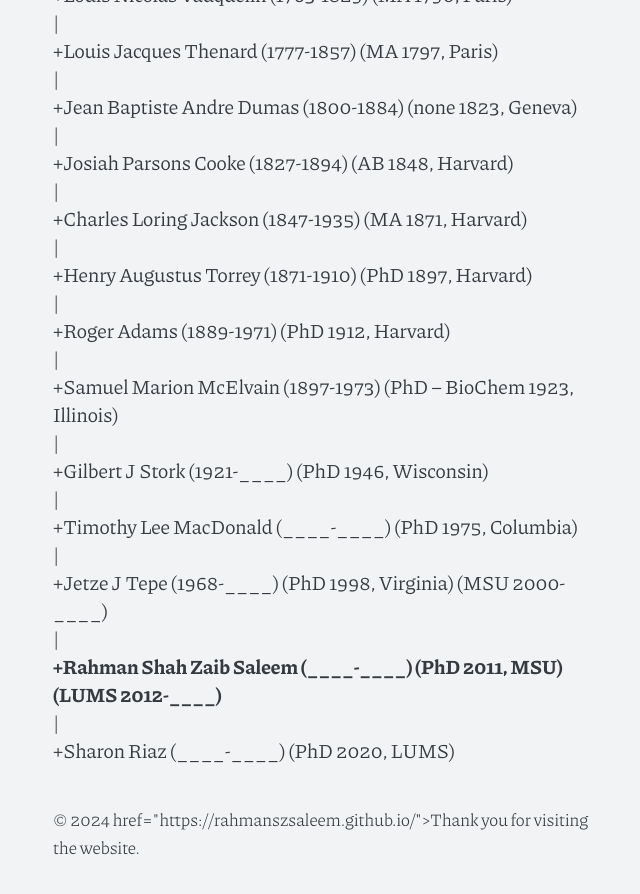
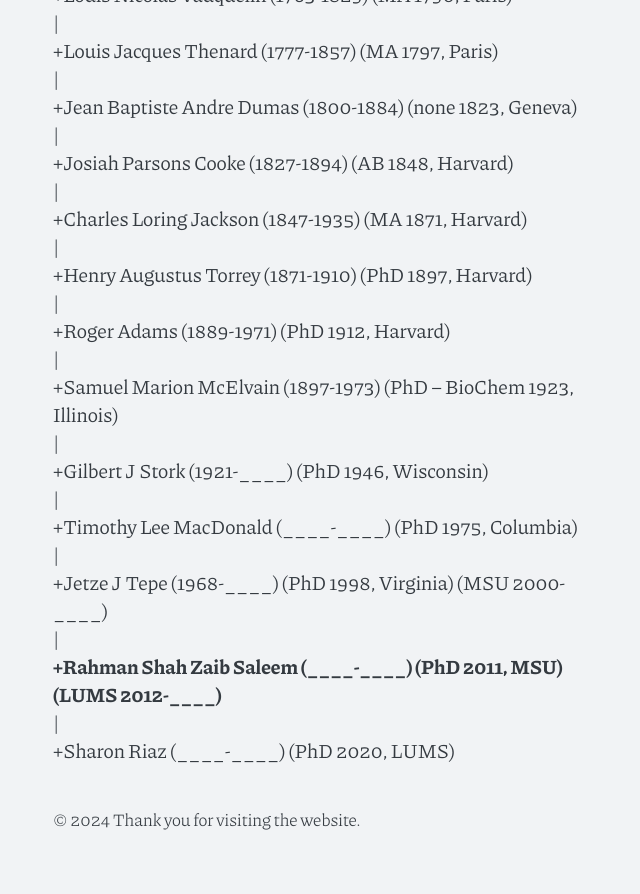
Before and after one commit to rahmanszsaleem/rahmanszsaleem.github.io, a Jekyll site: the page cv/index.html, which Jekyll copies as it is, in a window 1280 px wide and 900 px high, scrolled down 2995 px. Shown: the top 894 px of the window, without its empty margins (314-954 px from the left). Built offline with Jekyll 4.4.1, drawn with Linux system fonts in a browser that asks for light colours; after the commit the page ends 3867 px from its top, so only the background shows below that.

Commit message:
Update index.html

```diff
--- a/cv/index.html
+++ b/cv/index.html
@@ -211,7 +211,7 @@
   </main>
   <footer>
   <small>&copy; <time datetime="2024-01-22T11:22:36+01:00">2024</time>
-     <a> href="https://rahmanszsaleem.github.io/">Thank you for visiting the website. </a>
+     Thank you for visiting the website.
   </small>
 </footer>
 
```
